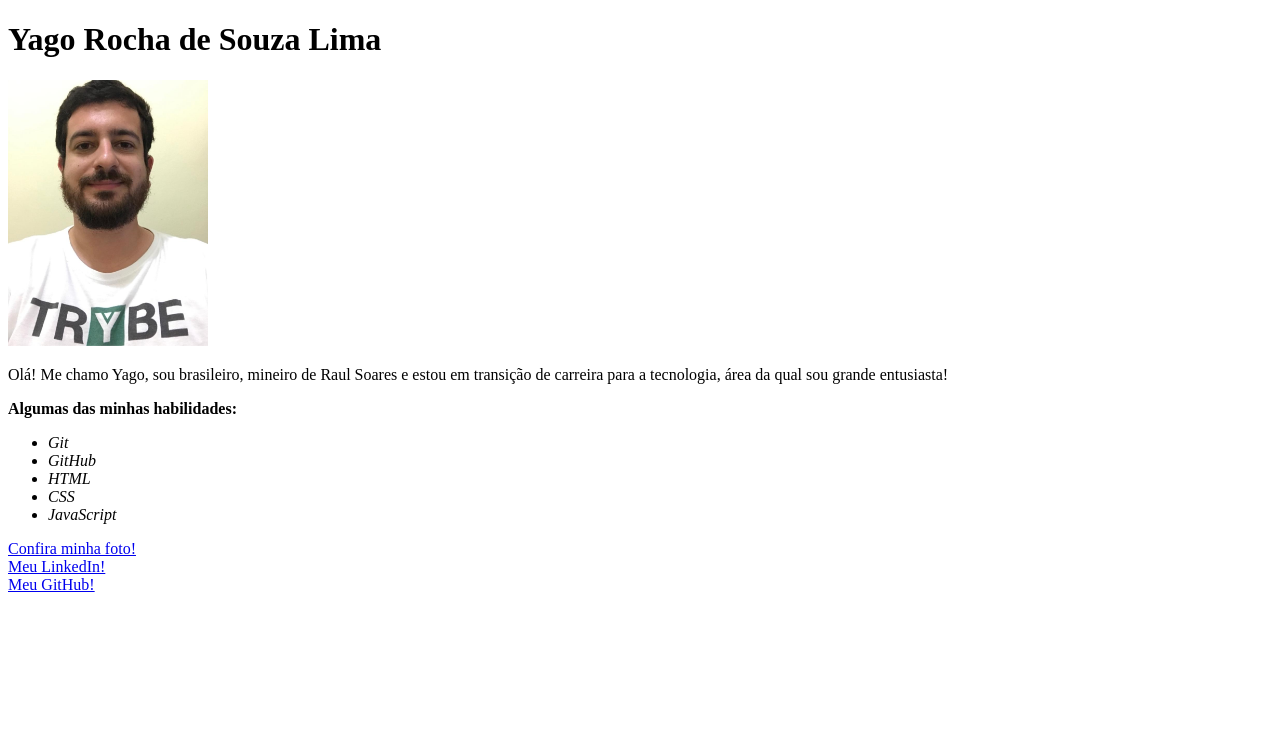
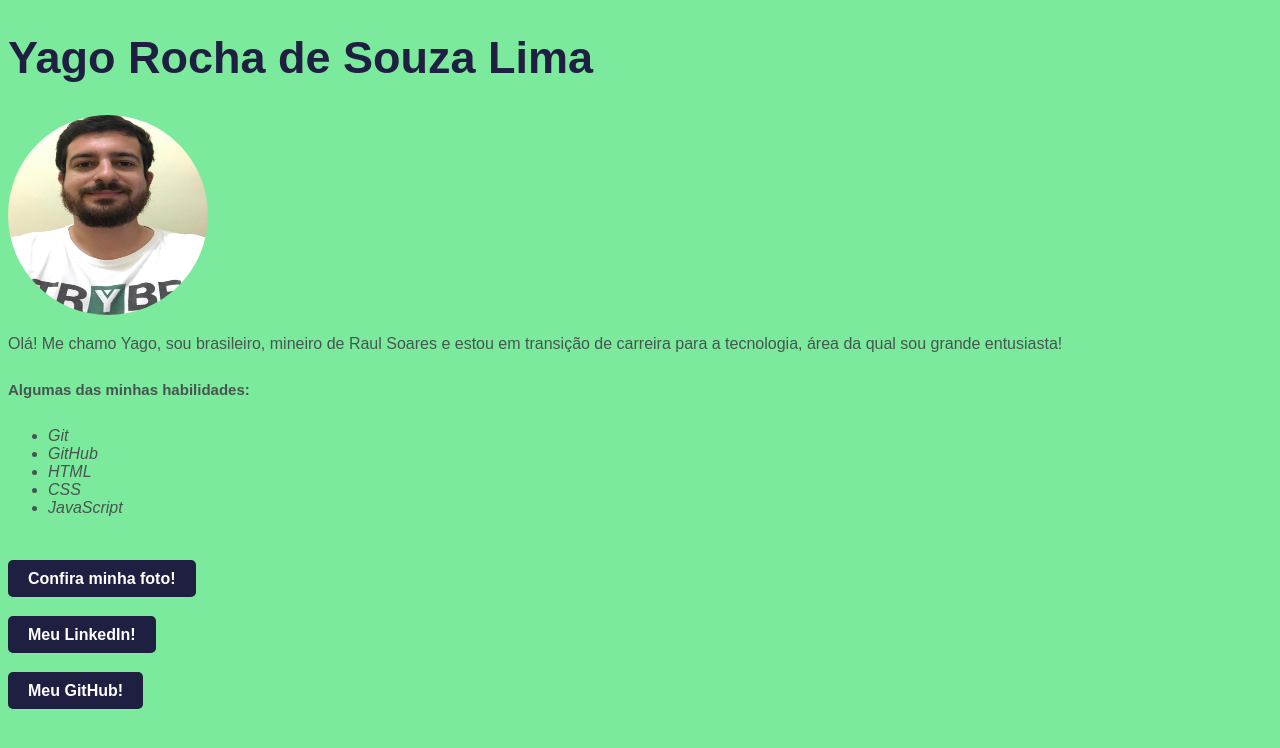
Before and after one commit to yagorsl/yagorsl.github.io, a plain HTML site: page index.html in a window 1280 px wide. Drawn offline with Linux system fonts and the light colour scheme.

Commit message:
estiliza pagina com css

```diff
--- a/index.html
+++ b/index.html
@@ -5,21 +5,83 @@
   <meta http-equiv="X-UA-Compatible" content="IE=edge">
   <meta name="viewport" content="width=device-width, initial-scale=1.0">
   <title>Meu Portfólio</title>
+  <style>
+
+    body {
+      font-family: "Montserrat", sans-serif;
+      background-color: rgb(124, 234, 156);
+      color: rgb(31, 32, 65);
+    }
+
+    p, li {
+      font-size: 16px;
+      color: #475550;
+    }
+
+    .hero-title {
+      color: rgb(31, 32, 65);
+      line-height: 55px;
+      font-weight: 600;
+      font-size: 45px;
+    }
+
+    .section-title {
+      line-height: 42px;
+      font-weight: 600;
+      font-size: 15px
+    }
+
+    .picture {
+      width: 200px;
+      height: 200px;
+      border-radius: 100%
+    }
+
+    .linkedin {
+      color: #fff;
+      background-color: rgb(31, 32, 65);
+      text-decoration: none;
+      line-height: 20px;
+      font-weight: 600;
+      padding: 10px 20px;
+      border-radius: 5px;
+    }
+
+    .github {
+      color: #fff;
+      background-color: rgb(31, 32, 65);
+      text-decoration: none;
+      line-height: 20px;
+      font-weight: 700;
+      padding: 10px 20px;
+      border-radius: 5px;
+    }
+
+    .picture-link {
+      color: #fff;
+      background-color: rgb(31, 32, 65);
+      text-decoration: none;
+      line-height: 20px;
+      font-weight: 700;
+      padding: 10px 20px;
+      border-radius: 5px;
+    }
+  </style>
 </head>
 <body>
-  <h1>Yago Rocha de Souza Lima</h1>
-  <img src="foto-linkedin.jpeg" alt="Selfie do Yago" width="200px">
+  <h1 class="hero-title">Yago Rocha de Souza Lima</h1>
+  <img class="picture" src="foto-linkedin.jpeg" alt="Selfie do Yago" width="200px">
   <p>Olá! Me chamo Yago, sou brasileiro, mineiro de Raul Soares e estou em transição de carreira para a tecnologia, área da qual sou grande entusiasta!</p>
-  <p><strong>Algumas das minhas habilidades:</strong></p>
+  <p class="section-title"><strong>Algumas das minhas habilidades:</strong></p>
   <ul>
     <li><em>Git</em></li>
     <li><em>GitHub</em></li>
     <li><em>HTML</em></li>
     <li><em>CSS</em></li>
     <li><em>JavaScript</em></li>
-  </ul>
-  <a href="foto-linked-in.jpeg">Confira minha foto!</a><br>
-  <a href="https://www.linkedin.com/in/yagorsl/" target="blank">Meu LinkedIn!</a><br>
-  <a href="https://github.com/yagorsl" target="blank">Meu GitHub!</a><br>
+  </ul><br><br>
+  <a class="picture-link" href="foto-linked-in.jpeg">Confira minha foto!</a><br><br><br>
+  <a class="linkedin" href="https://www.linkedin.com/in/yagorsl/" target="blank">Meu LinkedIn!</a><br><br><br>
+  <a class="github" href="https://github.com/yagorsl" target="blank">Meu GitHub!</a>
 </body>
 </html>
```
